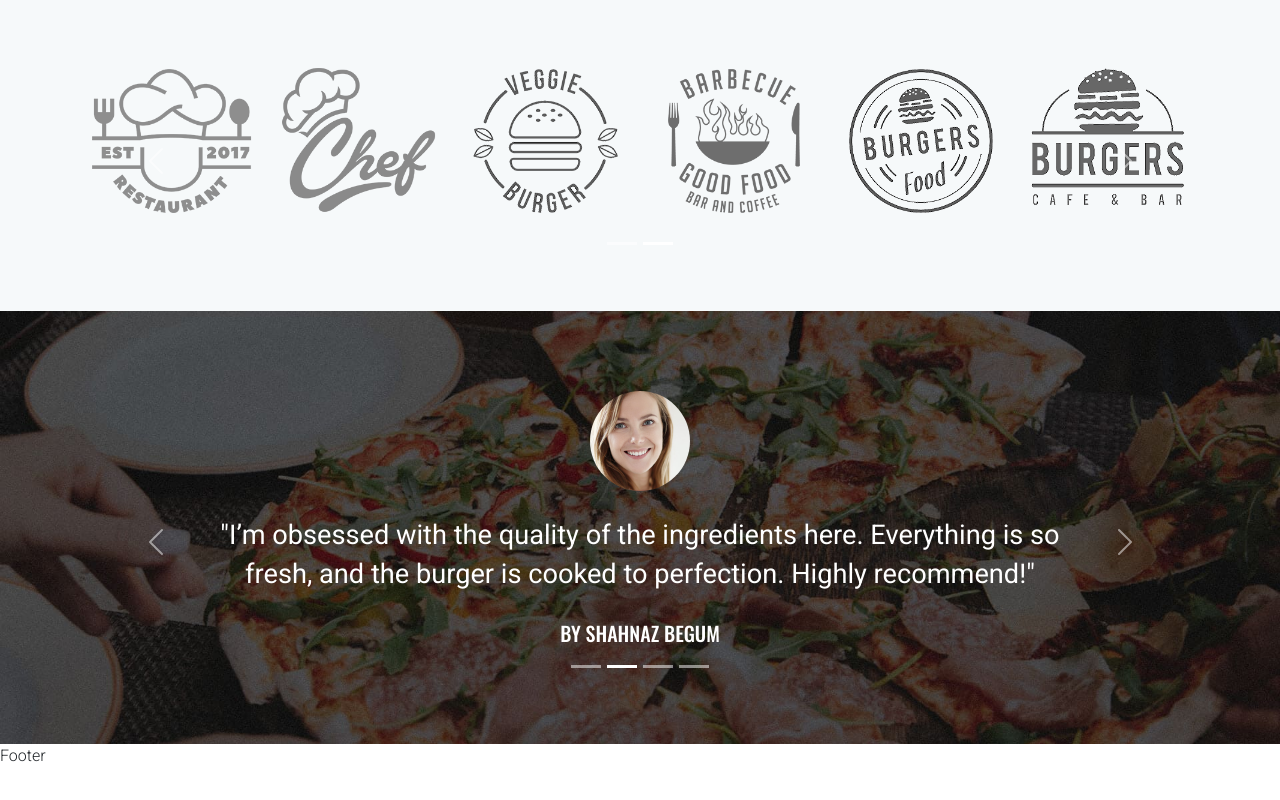
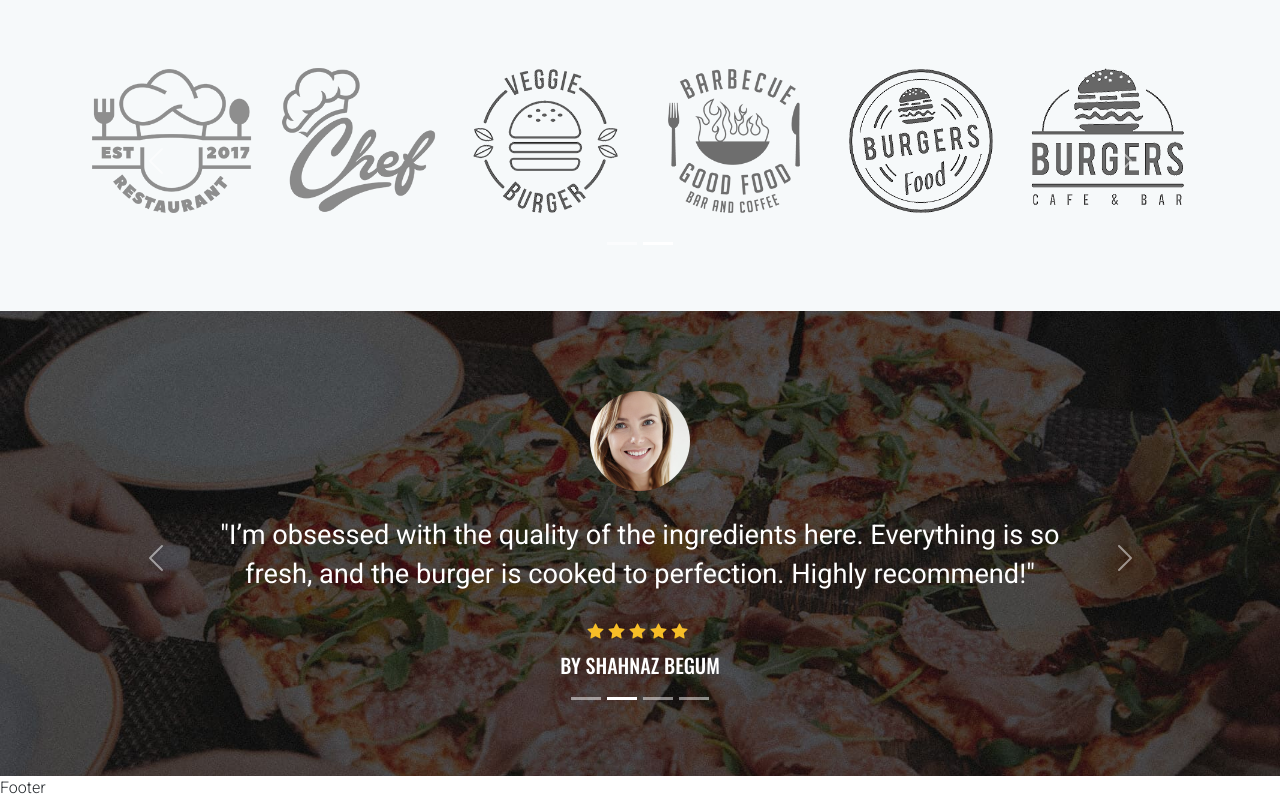
Before and after one commit to Mahmud-Alam/react-food-app, a React (Vite) app: page / in a window 1280 px wide. Shown: the part 5869-6669 px from the top of the page. Before the commit the page ends 6637 px from the top, so only its background shows below. Built offline with nearby package versions, Linux system fonts and the light colour scheme.

Commit message:
review section rating star is handled by Rating component dynamicaly

```diff
--- a/src/components/home/ReviewSection.jsx
+++ b/src/components/home/ReviewSection.jsx
@@ -1,5 +1,6 @@
 import { Container, Row, Carousel } from "react-bootstrap";
 import reviewData from "../../data/reviewData";
+import Rating from "../../utils/Rating";
 
 function ReviewSection() {
   return (
@@ -18,7 +19,7 @@ function ReviewSection() {
                     />
                   </div>
                   <p>{`"${userReview.review}"`}</p>
-                  <div className="item_rating mb-2"></div>
+                  <div className="item_rating mb-2"><Rating rating={userReview.rating} /></div>
                   <h5>By {userReview.name}</h5>
                 </Carousel.Caption>
               </Carousel.Item>
```
